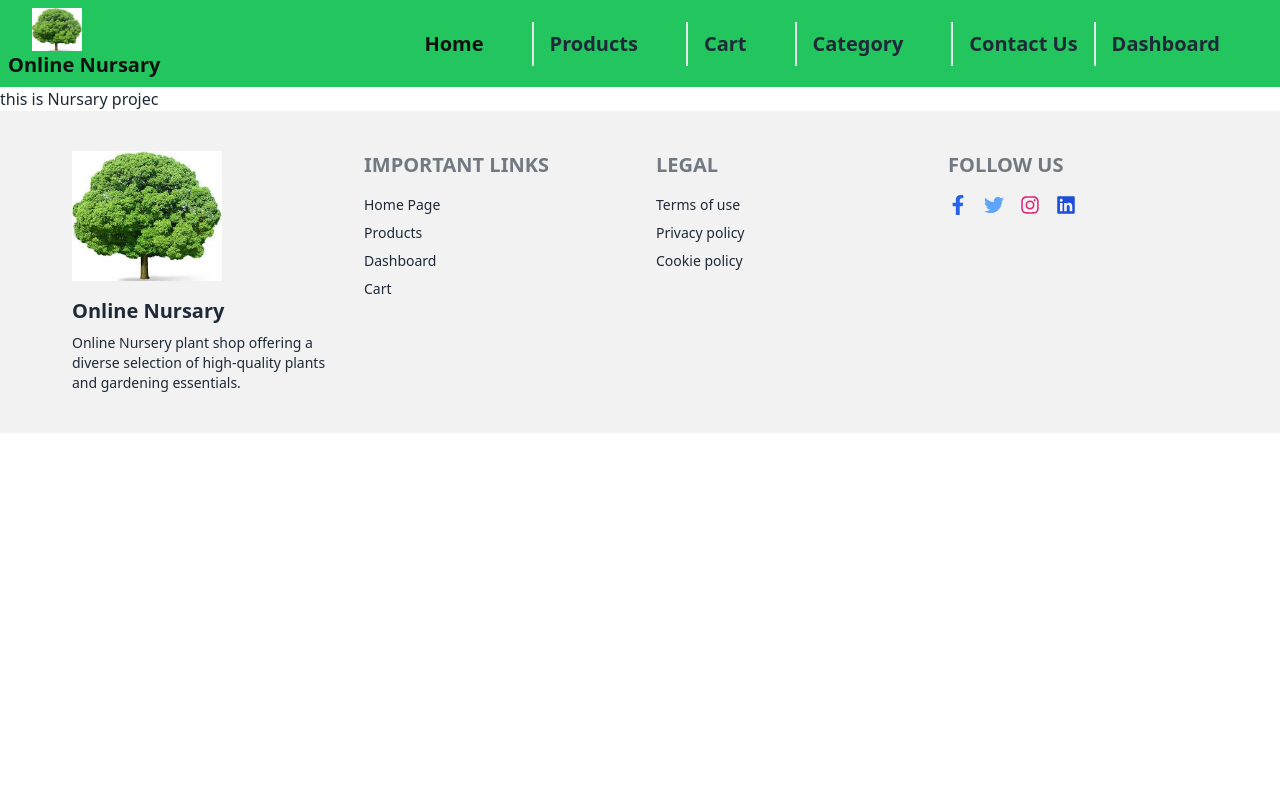
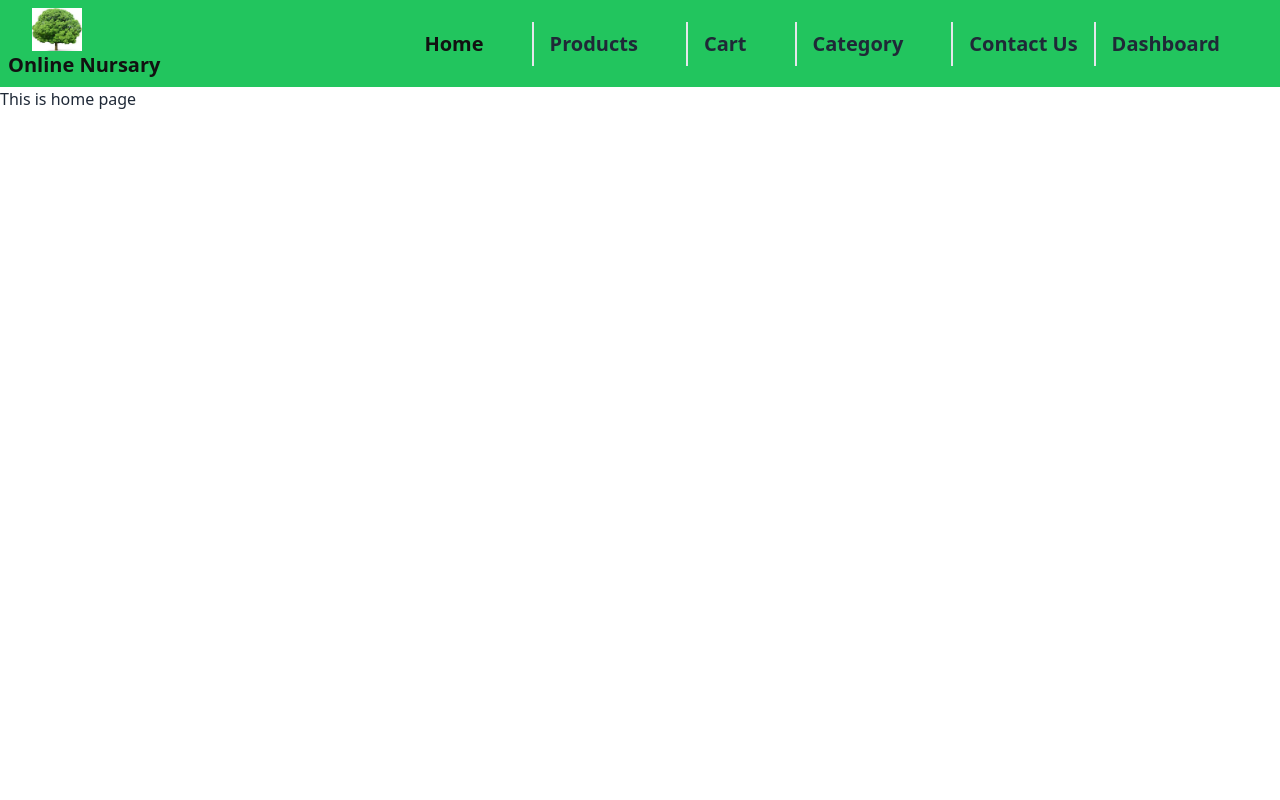
Before and after one commit to AmhjadKhan/Online-nursary-Frontend, a React (Vite) app: page / in a window 1280 px wide. Shown: the top 800 px of the page. Built offline with nearby package versions, Linux system fonts and the light colour scheme.

Commit message:
outlet added commit

```diff
--- a/src/App.tsx
+++ b/src/App.tsx
@@ -1,14 +1,18 @@
-import Footer from "./components/ui/Footer"
-import Header from "./components/ui/Header"
+import { Outlet } from "react-router-dom";
+import Container from "./components/layout/Container";
+import Footer from "./components/ui/Footer";
+import Header from "./components/ui/Header";
 
 const App = () => {
   return (
     <div>
       <Header />
-      <h1>this is Nursary projec</h1>
+      <Container>
+        <Outlet />
+      </Container>
       <Footer />
     </div>
-  )
-}
+  );
+};
 
-export default App
+export default App;
--- /dev/null
+++ b/src/components/layout/Container.tsx
@@ -0,0 +1,11 @@
+import { ReactNode } from "react";
+
+
+type TContainerProps = {
+    children: ReactNode;
+  };
+  const Container = ({ children }: TContainerProps) => {
+    return <div className="bg-white min-h-screen ">{children}</div>;
+  };
+
+  export default Container;
```
